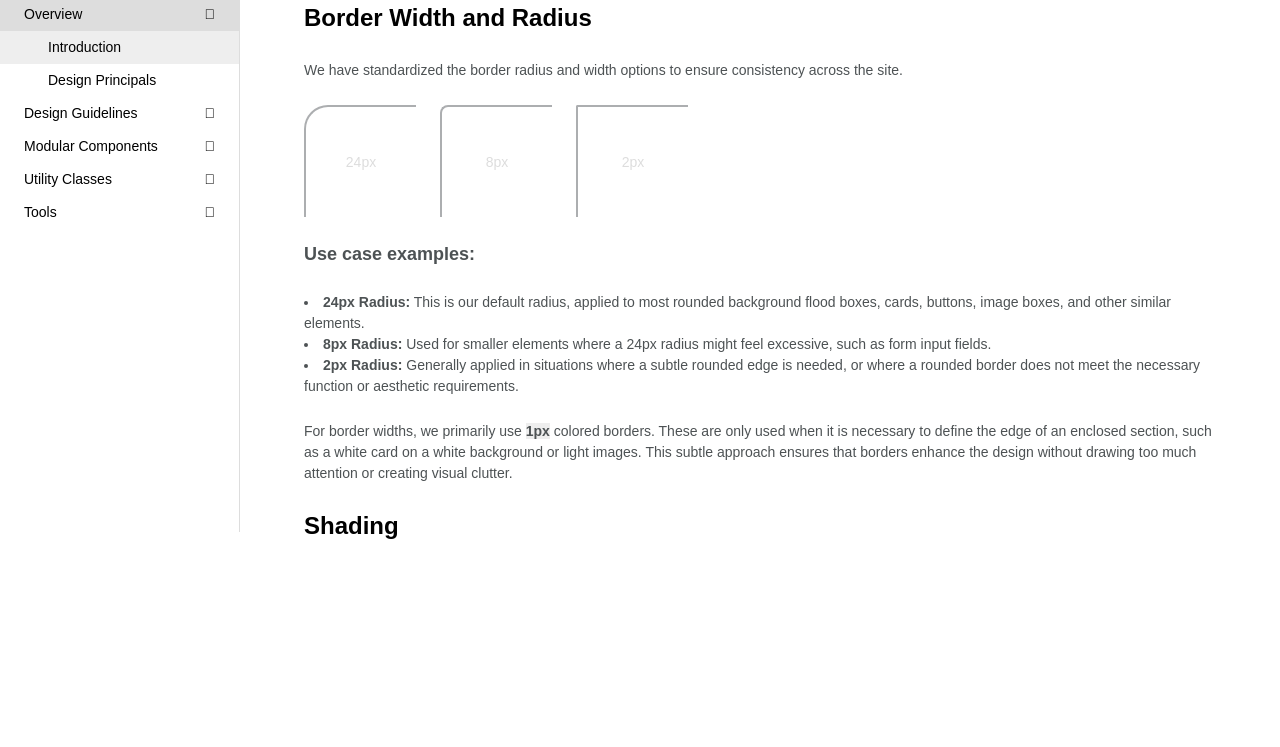
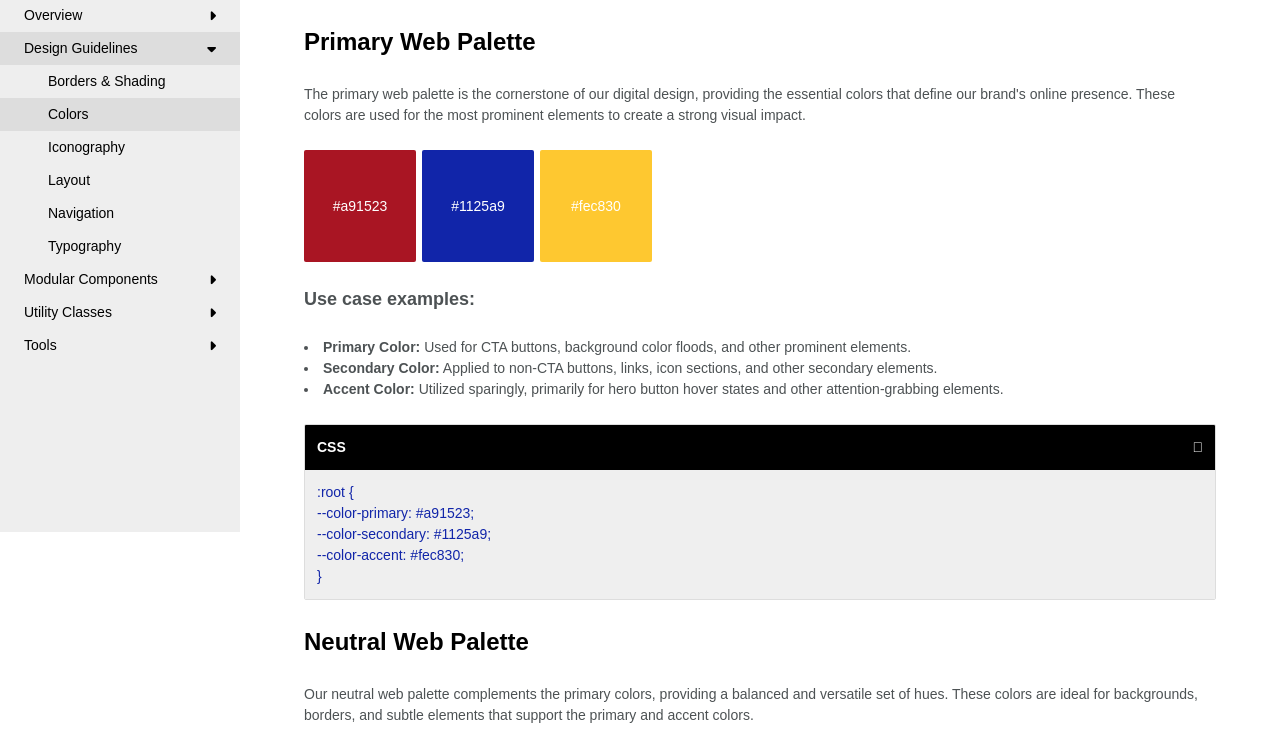
Before and after one commit to davmmcdonald-ent/ent-style-guide, a plain HTML site: page index.html in a window 1280 px wide. Shown: the part 268-1015 px from the top of the page. Before the commit the page ends 900 px from the top, so only its background shows below. Drawn offline with nearby package versions, Linux system fonts and the light colour scheme; a web font is replaced by a local one.

Commit message:
Minor style tweaks

```diff
--- a/css/components.css
+++ b/css/components.css
@@ -12,28 +12,26 @@
     justify-content: space-between;
     align-items: center;
     padding: 12px;
-    background-color: var(--color-ltgrey-2);
+    background-color: #000000;
+    color: #ffffff;
     font-weight: 700;
     cursor: pointer;
 }
 
 .code-pane__type::after {
     content: '\f0c5';
-    font: var(--fa-font-solid);
+    font: var(--fa-font-light);
 }
 
 .code-pane__content {
     padding: 12px 0;
-    color: var(--color-secondary)
+    background-color: #efefef;
+    color: var(--color-secondary);
 }
 
 .code-pane__content > * {
     margin: 0;
     padding: 0 12px;
-}
-
-.code-pane__content > *:nth-child(even) {
-    background-color: #eeeeee;
 }
 
 .colors {
--- a/css/sections.css
+++ b/css/sections.css
@@ -6,7 +6,7 @@
     left: 0;
     width: 240px;
     min-height: 100vh;
-    border-right: 1px solid var(--color-ltgrey-2);
+    background-color: var(--color-ltgrey-1);
     color: #000000;
 }
 
@@ -34,7 +34,7 @@
 
 .sidebar__category::after {
     content: '\f0da';
-    font: var(--fa-font-light);
+    font: var(--fa-font-solid);
 }
 
 .sidebar__category--active {
@@ -43,7 +43,7 @@
 
 .sidebar__category--active::after {
     content: '\f0d7';
-    font: var(--fa-font-light);
+    font: var(--fa-font-solid);
 }
 
 .sidebar__collapsable {
@@ -60,7 +60,7 @@
 }
 
 .sidebar__item--active {
-    background-color: var(--color-ltgrey-1);
+    background-color: var(--color-ltgrey-2);
 }
 
 .content {
--- a/index.html
+++ b/index.html
@@ -20,17 +20,17 @@
             </div>
             <div class="sidebar__content">
                 <div>
-                    <div class="sidebar__category sidebar__category--active">Overview</div>
-                    <div class="sidebar__collapsable sidebar__collapsable--active">
-                        <div id="introduction" class="sidebar__item sidebar__item--active">Introduction</div>
+                    <div class="sidebar__category">Overview</div>
+                    <div class="sidebar__collapsable">
+                        <div id="introduction" class="sidebar__item">Introduction</div>
                         <div id="design" class="sidebar__item">Design Principals</div>
                     </div>
                 </div>
                 <div>
-                    <div class="sidebar__category">Design Guidelines</div>
-                    <div class="sidebar__collapsable">
+                    <div class="sidebar__category sidebar__category--active">Design Guidelines</div>
+                    <div class="sidebar__collapsable sidebar__collapsable--active">
                         <div id="borders-shading" class="sidebar__item">Borders & Shading</div>
-                        <div id="colors" class="sidebar__item">Colors</div>
+                        <div id="colors" class="sidebar__item sidebar__item--active">Colors</div>
                         <div id="iconography" class="sidebar__item">Iconography</div>
                         <div id="layout" class="sidebar__item">Layout</div>
                         <div id="navigation" class="sidebar__item">Navigation</div>
--- a/js/main.js
+++ b/js/main.js
@@ -1,5 +1,5 @@
 $(document).ready(function() {
-    $('#content-placeholder').load('pages/borders-shading.html');
+    $('#content-placeholder').load('pages/colors.html');
 
     // Toggle link visibility based on selected category
     $('.sidebar__category').click(function() {
```
